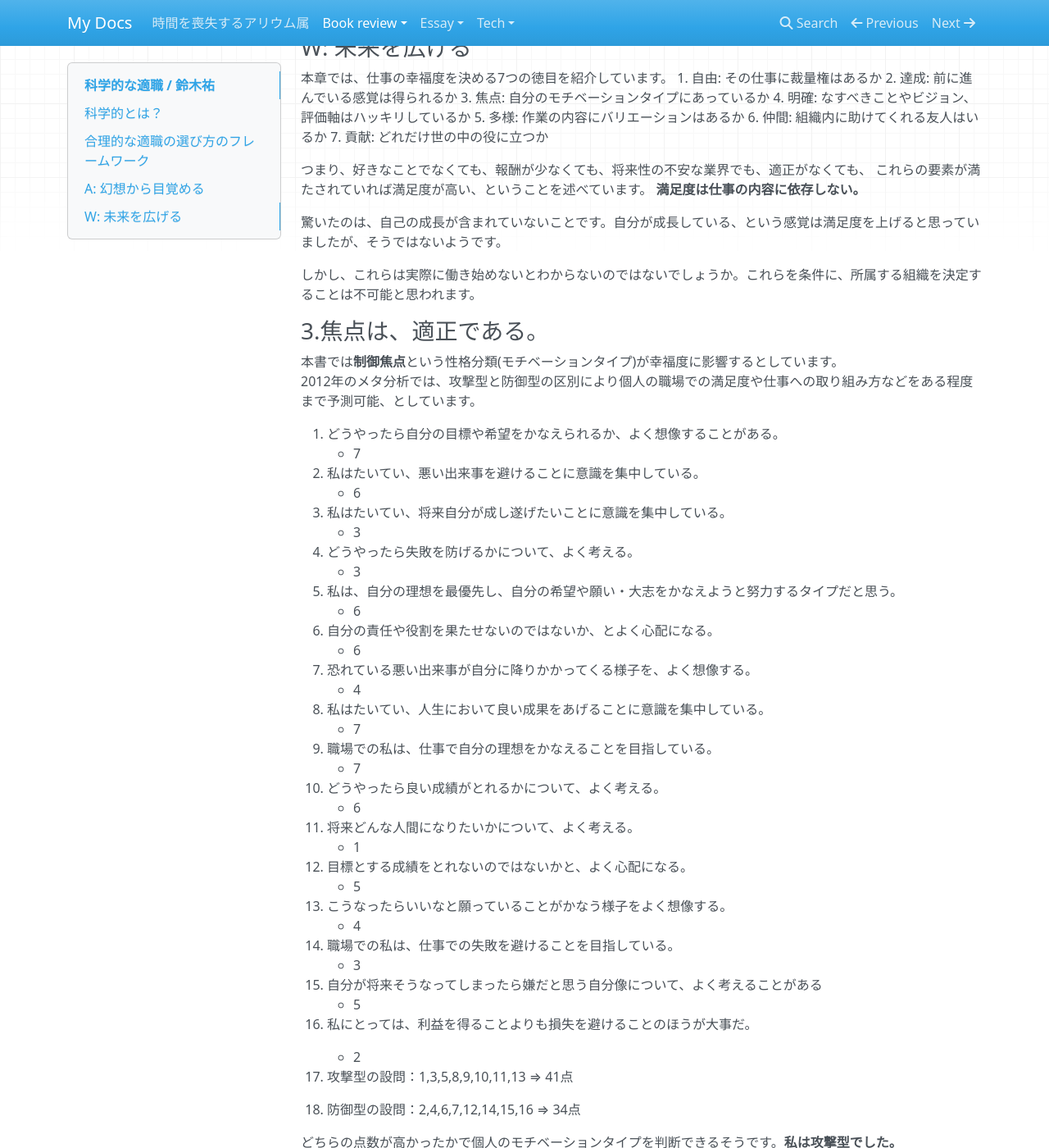
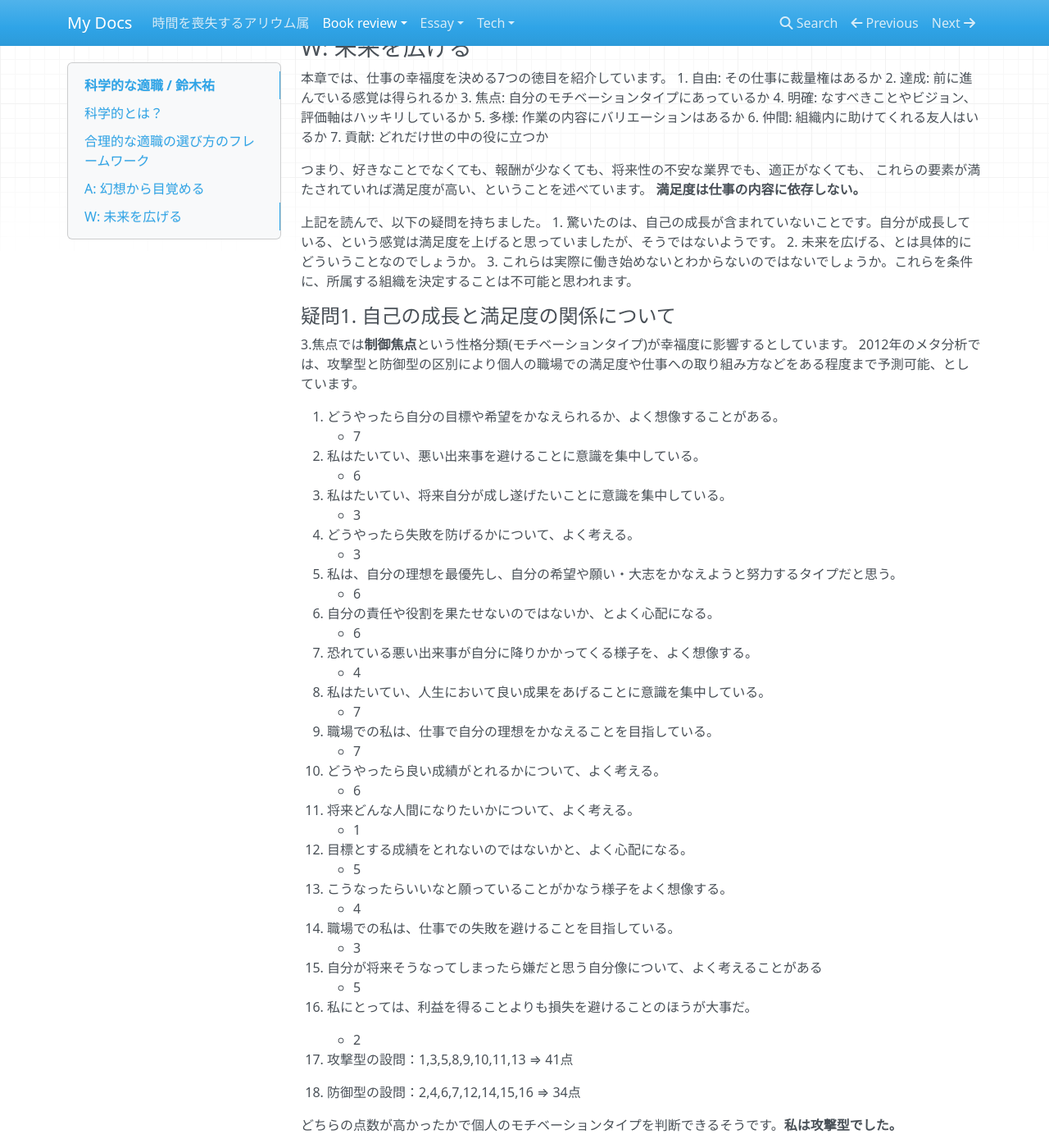
Before and after one commit to kunihiroka/allium, an MkDocs documentation site: the page built from docs/book_review/002/002.md, in a window 1280 px wide and 1400 px high, scrolled down 2097 px. Shown: the whole window at 82% size. Built offline with MkDocs 1.6.1, drawn with Linux system fonts in a browser that asks for light colours; nearby versions of some CDN libraries; some of the changed text lies outside the part shown.

Commit message:
commit from Windows
Co-Authored-By: Claude Opus 4.6 <noreply@anthropic.com>

```diff
--- a/docs/book_review/002/002.md
+++ b/docs/book_review/002/002.md
@@ -92,12 +92,13 @@ rは相関係数で、1に近いほど関係が強いことを表します。0.5
 
 つまり、好きなことでなくても、報酬が少なくても、将来性の不安な業界でも、適正がなくても、 これらの要素が満たされていれば満足度が高い、ということを述べています。 **満足度は仕事の内容に依存しない。**
 
-驚いたのは、自己の成長が含まれていないことです。自分が成長している、という感覚は満足度を上げると思っていましたが、そうではないようです。
+上記を読んで、以下の疑問を持ちました。
+1. 驚いたのは、自己の成長が含まれていないことです。自分が成長している、という感覚は満足度を上げると思っていましたが、そうではないようです。
+2. 未来を広げる、とは具体的にどういうことなのでしょうか。
+3. これらは実際に働き始めないとわからないのではないでしょうか。これらを条件に、所属する組織を決定することは不可能と思われます。
 
-しかし、これらは実際に働き始めないとわからないのではないでしょうか。これらを条件に、所属する組織を決定することは不可能と思われます。
-
-### 3.焦点は、適正である。
-本書では**制御焦点**という性格分類(モチベーションタイプ)が幸福度に影響するとしています。
+#### 疑問1. 自己の成長と満足度の関係について
+3.焦点では**制御焦点**という性格分類(モチベーションタイプ)が幸福度に影響するとしています。
 2012年のメタ分析では、攻撃型と防御型の区別により個人の職場での満足度や仕事への取り組み方などをある程度まで予測可能、としています。
 
 1. どうやったら自分の目標や希望をかなえられるか、よく想像することがある。
@@ -144,9 +145,9 @@ rは相関係数で、1に近いほど関係が強いことを表します。0.5
 
 つまり、攻撃型は進歩や成長を実感しやすい仕事、防御型は安心化や安定感を実感しやすい仕事を探すとよいようです。
 
-私は成長が満足度につながるのでは、と上で述べましたが、成長が満足度に繋がるのは攻撃型の人の特徴であり、それは3.焦点でカバーされている、ということでした。
+私は成長が満足度につながるのでは、と上で述べましたが、**成長が満足度に繋がるのは攻撃型の人の特徴**であり、それは3.焦点でカバーされている、ということでした。
 
-### 未来を広げるとは
+#### 疑問2. 未来を広げるとは具体的にどういうことか
 本章の最後ではこの7つの徳目をフレームワークとして使い、選択肢を広げることを行います。なぜフレームワークが必要かというと、**人間は知っていることで視野狭窄になる性質があるためです。** つまりなにか新しいことを考えることはフレームワークにより強制的に考えさせられないと不可能、ということです。
 よく、人に意見を聞くのはよいことだ、といいますが、科学的にも自分で発想できることには構造的な限界があると示されていて、現状を打破するには**自分の視野外からの問いかけが必要**、ということです。
 > 本書では最後の方に認知バイアスについても触れていますが、自分の正しいと思っていることを肯定する情報を無意識に調べ、その信念を強化してしまう確証バイアスも、視野狭窄を生み出す人間の認知の構造と同じ根から生じる現象と思います。
```
Also changed, not shown: docs/index.md (+3 -0 lines), 1 other file.
